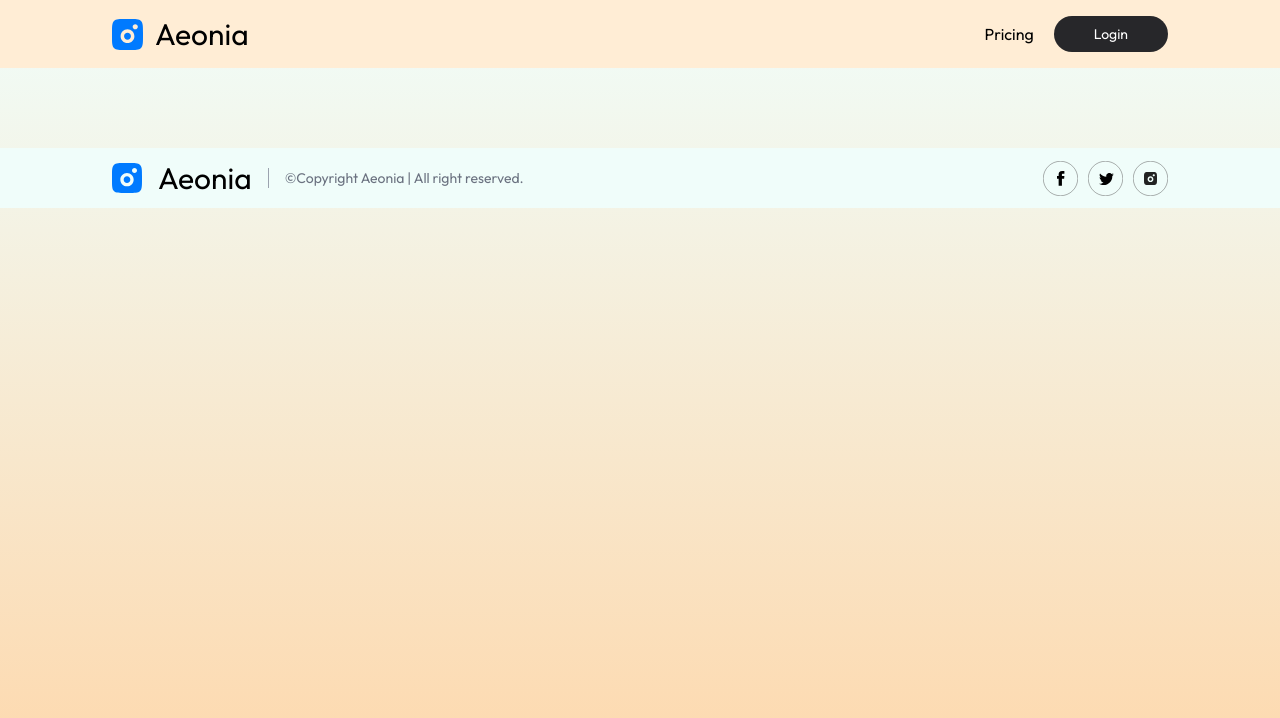
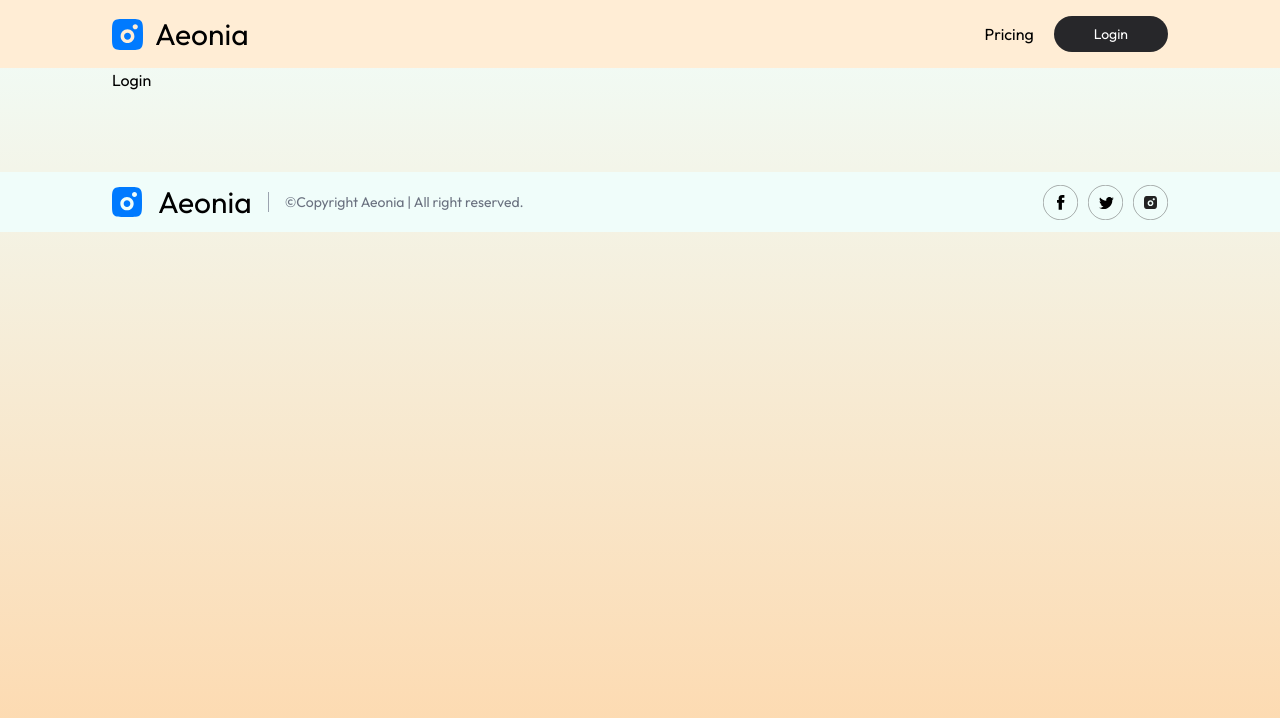
Before and after one commit to Gadnadj/Aeonia-Ai-Image-Generator, a React (Vite) app: page /login in a window 1280 px wide. Shown: the top 718 px of the page. Built offline with nearby package versions, Linux system fonts and the light colour scheme.

Commit message:
fix size and add login

```diff
--- a/src/App.tsx
+++ b/src/App.tsx
@@ -4,6 +4,7 @@ import Result from './pages/Result';
 import BuyCredit from './pages/BuyCredit';
 import NavBar from './components/NavBar';
 import Footer from './components/Footer';
+import Login from './components/Login';
 
 function App() {
 
@@ -14,6 +15,8 @@ function App() {
         <Route path='/' element={<Home />} />
         <Route path='/result' element={<Result />} />
         <Route path='/buy-credit' element={<BuyCredit />} />
+        <Route path='/login' element={<Login />} />
+
       </Routes>
       <Footer />
     </div>
--- a/src/components/Description.tsx
+++ b/src/components/Description.tsx
@@ -2,7 +2,7 @@ import { assets } from '../assets/assets';
 
 const Description = () => {
     return (
-        <div className='mt-32 flex flex-col items-center justify-center p-6 md:px-28'>
+        <div className='mt-32 flex flex-col items-center justify-center p-6 px-28'>
             <h1 className='text-3xl sm:text-4xl font-semibold mb-2'>Create AI Images</h1>
 
             <p className='text-gray-500 mb-8'>Turn your imagination into visuals</p>
--- /dev/null
+++ b/src/components/Login.tsx
@@ -0,0 +1,13 @@
+import React from 'react';
+
+type Props = {}
+
+const Login = (props: Props) => {
+    return (
+        <div className='px-28'>
+            Login
+        </div>
+    );
+};
+
+export default Login;
--- a/src/components/NavBar.tsx
+++ b/src/components/NavBar.tsx
@@ -37,7 +37,7 @@ const NavBar = () => {
                     :
                     <div className='flex items-center gap-2 sm:gap-5'>
                         <p onClick={() => navigate('/buy-credit')} className='cursor-pointer'>Pricing</p>
-                        <button className='bg-zinc-800 text-white px-7 py-2 sm:px-10 text-sm rounded-full'>Login</button>
+                        <button onClick={() => navigate('/login')} className='bg-zinc-800 text-white px-7 py-2 sm:px-10 text-sm rounded-full'>Login</button>
                     </div>
                 }
             </div>
```
